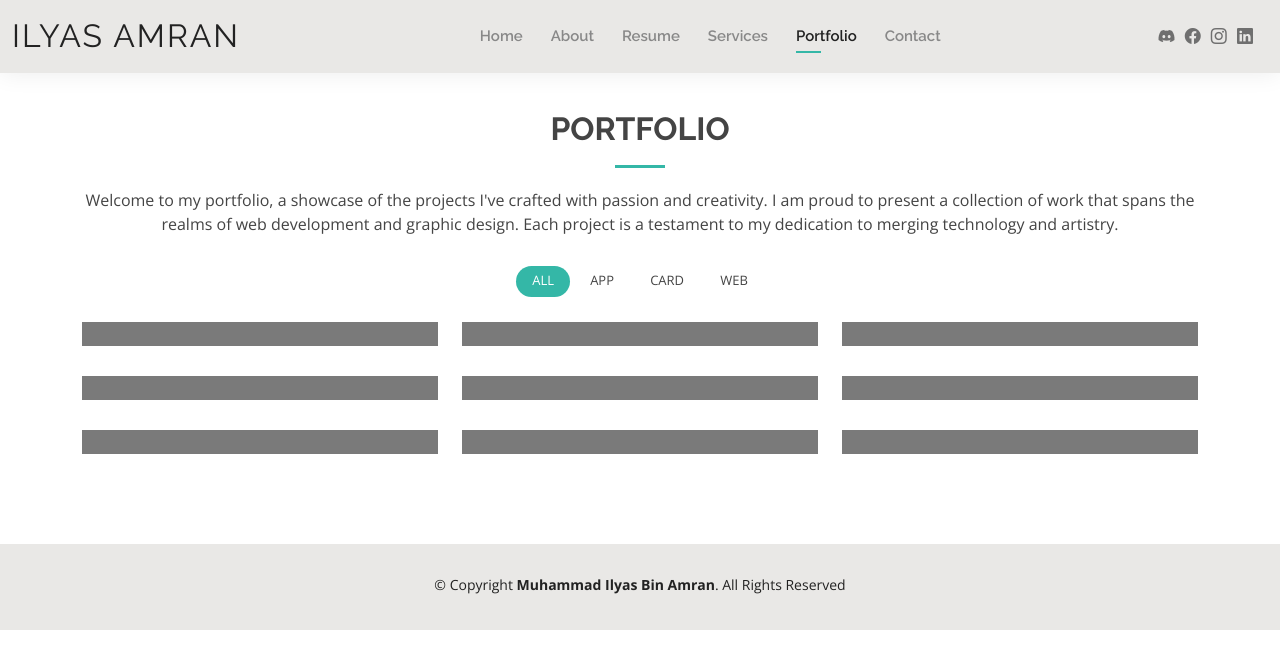
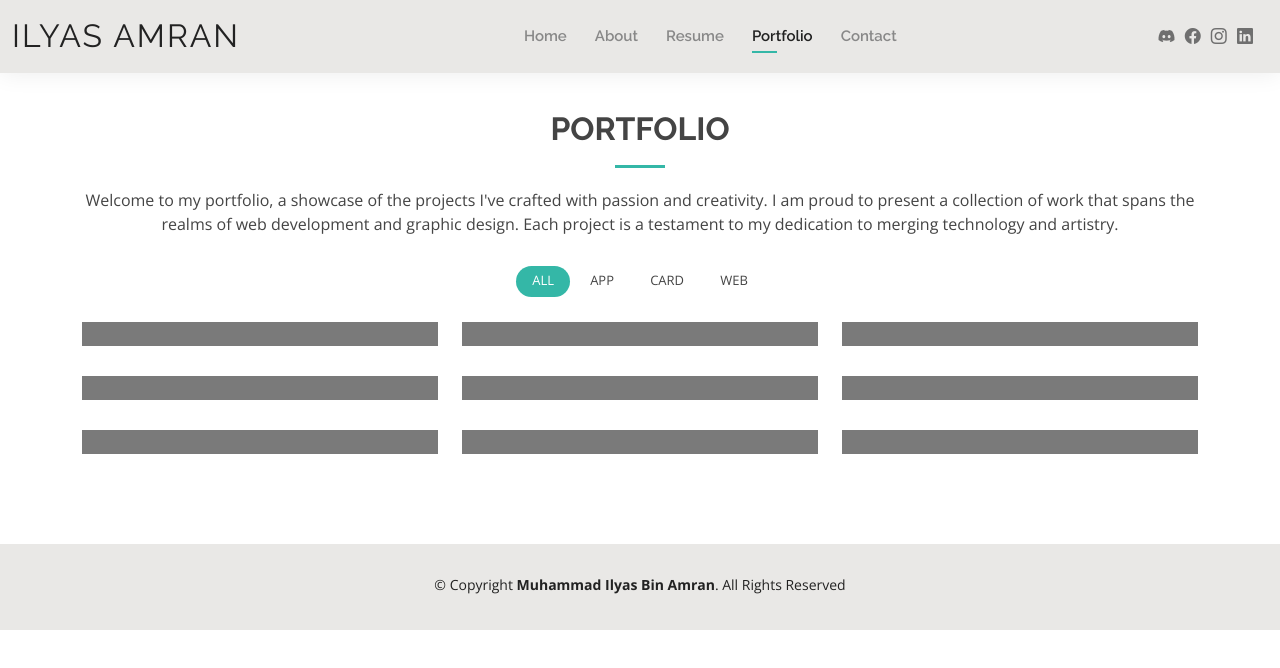
Before and after one commit to unatesta175/Portfolio-Website-HTML-CSS-Javascript, a plain HTML site: page portfolio.html in a window 1280 px wide. Drawn offline with nearby package versions, Linux system fonts and the light colour scheme.

Commit message:
Update portfolio.html

```diff
--- a/portfolio.html
+++ b/portfolio.html
@@ -48,7 +48,7 @@
           <li><a href="index.html">Home</a></li>
           <li><a href="about.html">About</a></li>
           <li><a href="resume.html">Resume</a></li>
-          <li><a href="services.html">Services</a></li>
+          <!-- <li><a href="services.html">Services</a></li> -->
           <li><a class="active" href="portfolio.html">Portfolio</a></li>
           <li><a href="contact.html">Contact</a></li>
         </ul>
```
